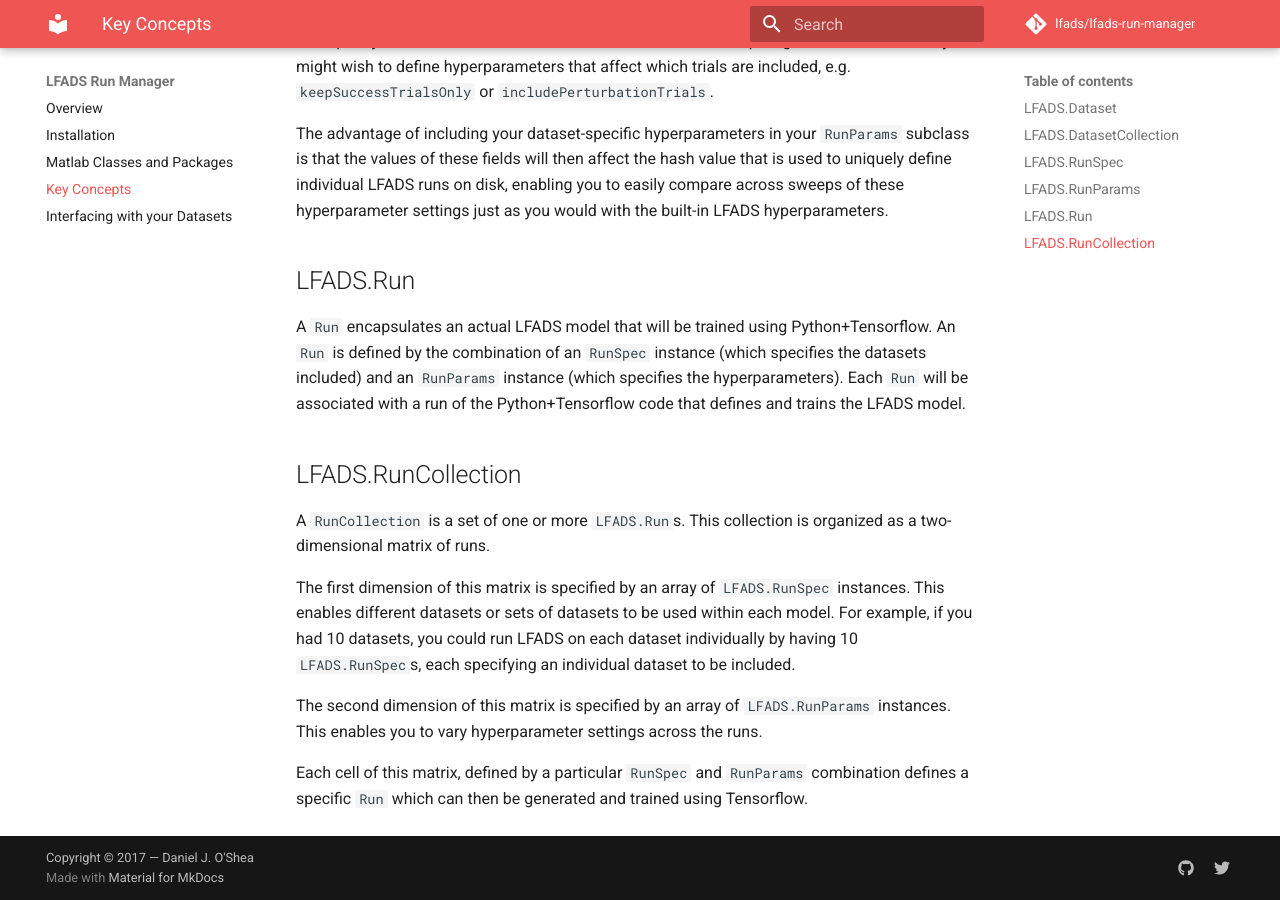
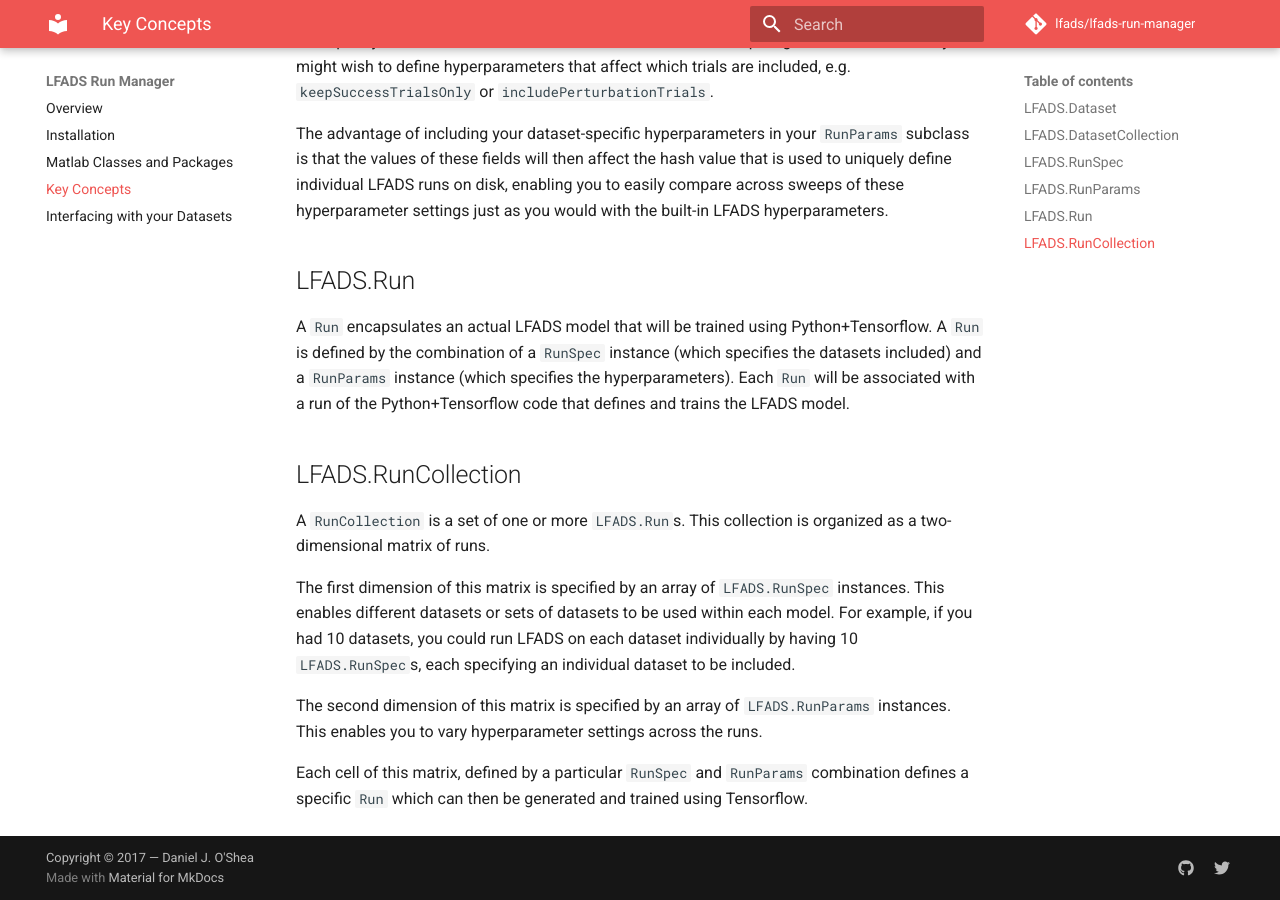
Before and after one commit to lfads/lfads-run-manager, an MkDocs documentation site: the page built from docs/concepts.md, in a window 1280 px wide and 900 px high, scrolled down 1117 px. Built offline with MkDocs 1.6.1 and Material for MkDocs 9.7.7, drawn with Linux system fonts in a browser that asks for light colours; comment, search, counter and statistics services are not loaded.

```diff
--- a/docs/concepts.md
+++ b/docs/concepts.md
@@ -24,7 +24,7 @@ The advantage of including your dataset-specific hyperparameters in your `RunPar
 
 ## LFADS.Run
 
-A `Run` encapsulates an actual LFADS model that will be trained using Python+Tensorflow. An `Run` is defined by the combination of an `RunSpec` instance (which specifies the datasets included) and an `RunParams` instance (which specifies the hyperparameters). Each `Run` will be associated with a run of the Python+Tensorflow code that defines and trains the LFADS model.
+A `Run` encapsulates an actual LFADS model that will be trained using Python+Tensorflow. A `Run` is defined by the combination of a `RunSpec` instance (which specifies the datasets included) and a `RunParams` instance (which specifies the hyperparameters). Each `Run` will be associated with a run of the Python+Tensorflow code that defines and trains the LFADS model.
 
 ## LFADS.RunCollection
 
```
